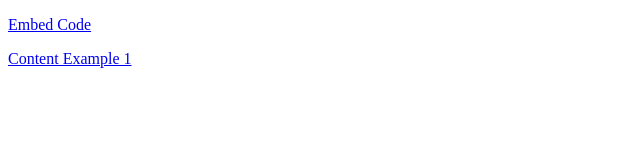
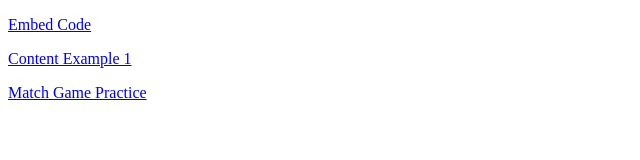
Before and after one commit to tabaldry/h5p-storage, a plain HTML site: page index.html in a window 1280 px wide. Shown: the whole page, without its empty margins (0-640 px from the left). Drawn offline with Linux system fonts and the light colour scheme.

Commit message:
Update index.html

```diff
--- a/index.html
+++ b/index.html
@@ -3,6 +3,8 @@
 <body>
 	<p><a href="/h5p-storage/embedcode.html">Embed Code</a></p>
 	<p><a href="/h5p-storage/h5p-standalone-1.3.x/demo/content-example-1.html">Content Example 1</a></p>
+	<p><a href="/h5p-storage/h5p-standalone-1.3.x/demo/match-game-practice.html">Match Game Practice</a></p>
+
 
 
 
```
